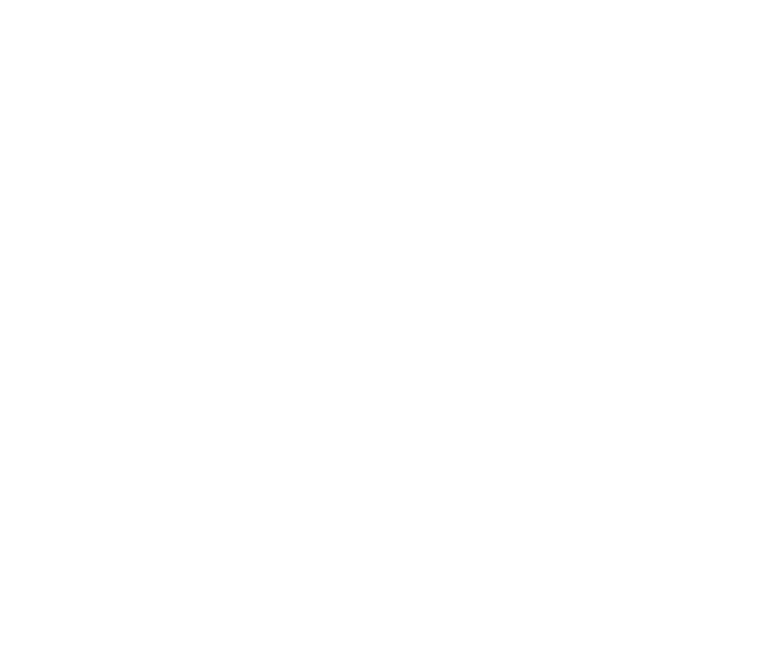
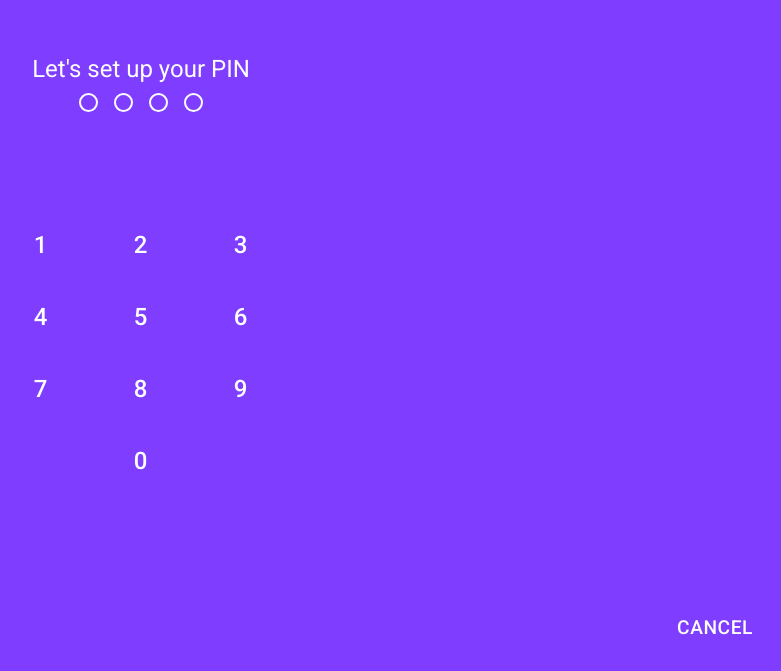
Before and after one commit to Yatin1923/ExpenseTracker, a React (Create React App) app: page /set-pin in a window 1280 px wide. Before the commit this address had no page. Shown: the part 129-800 px from the top of the page, without its empty margins (499-1280 px from the left). Built offline with nearby package versions, Linux system fonts and the light colour scheme.

Commit message:
create set pin and signIn success page

```diff
--- a/src/App.tsx
+++ b/src/App.tsx
@@ -3,6 +3,9 @@
 import { BrowserRouter as Router, Routes, Route } from "react-router-dom";
 import Signup from "./pages/onboarding/signup/Signup.tsx";
 import React from "react";
+import SetPin from "./pages/onboarding/set-pin/Setpin.tsx";
+import SignupSuccess from "./pages/onboarding/signUp-success/SignupSuccess.tsx";
+// import SetPin from "./pages/onboarding/set-pin/SetPin.tsx";
 function App() {
   return (
     <div className="App">
@@ -10,6 +13,8 @@
         <Routes>
           <Route path="/" element={<Onboarding />}></Route>
           <Route path="/signup" element={<Signup />}></Route>
+          <Route path="/set-pin" element={<SetPin />}></Route>
+          <Route path="/signup-success" element={<SignupSuccess />}></Route>
         </Routes>
       </Router>
     </div>
--- a/src/pages/onboarding/login-signup/LoginSignup.tsx
+++ b/src/pages/onboarding/login-signup/LoginSignup.tsx
@@ -51,6 +51,9 @@
 
   const handleSignUpClick = () => {
     navigate('/signup');
+  };
+  const handleLoginClick = () => {
+    navigate('/set-pin');
   };
 
   return (
@@ -153,6 +156,7 @@
                   border: "1px solid #EEE5FF",
                   borderRadius: "16px",
                 }}
+                onClick={handleLoginClick}
               >
                 Login
               </Button>
--- /dev/null
+++ b/src/pages/onboarding/set-pin/Setpin.tsx
@@ -0,0 +1,139 @@
+import React, { useState, useEffect } from 'react';
+import { Box, Typography, Button, Grid } from '@mui/material';
+import { useNavigate } from 'react-router-dom';
+
+const SetPin = () => {
+    const [pin, setPin] = useState<string[]>([]);
+    const [confirmPin, setConfirmPin] = useState<string[]>([]);
+    const [stage, setStage] = useState(0);
+    const navigate = useNavigate();
+
+    const handleButtonClick = (value: string) => {
+        if (stage === 0 && pin.length < 4) {
+            setPin([...pin, value]);
+        } else if (stage === 1 && confirmPin.length < 4) {
+            setConfirmPin([...confirmPin, value]);
+        }
+    };
+
+    const handleDeleteOrCancel = () => {
+        if (stage === 0 && pin.length === 0) {
+            // Redirect to onboarding if no pin has been entered in the first stage
+            navigate('/');
+        } else if (stage === 0) {
+            setPin(pin.slice(0, -1));
+        } else if (stage === 1 && confirmPin.length === 0) {
+            // Redirect to onboarding if no confirm pin has been entered in the second stage
+            navigate('/');
+        } else if (stage === 1) {
+            setConfirmPin(confirmPin.slice(0, -1));
+        }
+    };
+
+    const handleNext = () => {
+        if (stage === 0 && pin.length === 4) {
+            setStage(1);
+        } else if (stage === 1 && confirmPin.length === 4) {
+            if (pin.join('') === confirmPin.join('')) {
+                alert("PIN set successfully!");
+                navigate('/signup-success');
+            } else {
+                alert("PINs do not match, please try again.");
+                setConfirmPin([]);
+            }
+        }
+    };
+
+    useEffect(() => {
+        if ((stage === 0 && pin.length === 4) || (stage === 1 && confirmPin.length === 4)) {
+            handleNext();
+        }
+    }, [pin, confirmPin, stage]);
+
+    const deleteOrCancelLabel = (stage === 0 && pin.length === 0) || (stage === 1 && confirmPin.length === 0) ? "Cancel" : "Delete";
+
+    return (
+        <Box
+            sx={{
+                width: '100vw',
+                height: '100vh',
+                backgroundColor: '#7F3DFF',
+                color: '#fff',
+                display: 'flex',
+                flexDirection: 'column',
+                justifyContent: 'center',
+                alignItems: 'center',
+                padding: '0 0px',
+            }}
+        >
+            <Typography variant="h5" gutterBottom>
+                {stage === 0 ? "Let's set up your PIN" : "Ok. Re-type your PIN again."}
+            </Typography>
+            <Box sx={{ display: 'flex', gap: 2, marginBottom: 4 }}>
+                {[...Array(4)].map((_, i) => (
+                    <Box
+                        key={i}
+                        sx={{
+                            width: 15,
+                            height: 15,
+                            borderRadius: '50%',
+                            backgroundColor:
+                                (stage === 0 ? pin[i] : confirmPin[i]) ? '#fff' : 'transparent',
+                            border: '2px solid #fff',
+                        }}
+                    />
+                ))}
+            </Box>
+            <Grid container spacing={2} sx={{ maxWidth: 300, marginTop: "57px !important" }}>
+                {[1, 2, 3, 4, 5, 6, 7, 8, 9].map((num) => (
+                    <Grid item xs={4} key={num}>
+                        <Button
+                            fullWidth
+                            variant="text"
+                            onClick={() => handleButtonClick(num.toString())}
+                            sx={{
+                                color: '#FFF',
+                                fontSize: 24,
+                                height: 56,
+                                borderRadius: 4,
+                            }}
+                        >
+                            {num}
+                        </Button>
+                    </Grid>
+                ))}
+                <Grid item xs={4}></Grid> {/* Empty grid cell */}
+                <Grid item xs={4}>
+                    <Button
+                        fullWidth
+                        variant="text"
+                        onClick={() => handleButtonClick('0')}
+                        sx={{
+                            color: '#FFF',
+                            fontSize: 24,
+                            height: 56,
+                            borderRadius: 4,
+                        }}
+                    >
+                        0
+                    </Button>
+                </Grid>
+                <Grid item xs={4}></Grid> {/* Empty grid cell */}
+            </Grid>
+            <Box sx={{ position: 'absolute', bottom: 20, right: 20 }}>
+                <Button
+                    variant="text"
+                    onClick={handleDeleteOrCancel}
+                    sx={{
+                        color: '#FFF',
+                        fontSize: '1.2rem',
+                    }}
+                >
+                    {deleteOrCancelLabel}
+                </Button>
+            </Box>
+        </Box>
+    );
+};
+
+export default SetPin;
--- /dev/null
+++ b/src/pages/onboarding/signUp-success/SignupSuccess.tsx
@@ -0,0 +1,37 @@
+import React from "react";
+import { Box, Typography } from "@mui/material";
+import successImg from "../../../images/success.png"; // Adjust the path as necessary
+
+
+const SignupSuccess = () => {
+    return (
+      <Box
+        sx={{
+          display: "flex",
+          flexDirection: "column",
+          alignItems: "center",
+          justifyContent: "center",
+          height: "100vh",
+          backgroundColor: "#fff",
+        }}
+      >
+        <Box
+
+        >
+          <img
+            src={successImg}
+            alt="Success"
+            style={{
+              width: "100px", // Adjust size as needed
+              height: "100px", // Adjust size as needed
+            }}
+          />
+        </Box>
+        <Typography sx={{ marginTop: 2, fontSize: "24px", fontWeight: "bold" }}>
+          You are set!
+        </Typography>
+      </Box>
+    );
+  };
+
+  export default SignupSuccess;
```
Also changed, not shown: src/images/success.png (added), src/pages/onboarding/set-pin/Setpin.css (added), src/pages/onboarding/signUp-success/SignupSuccess.css (added).
